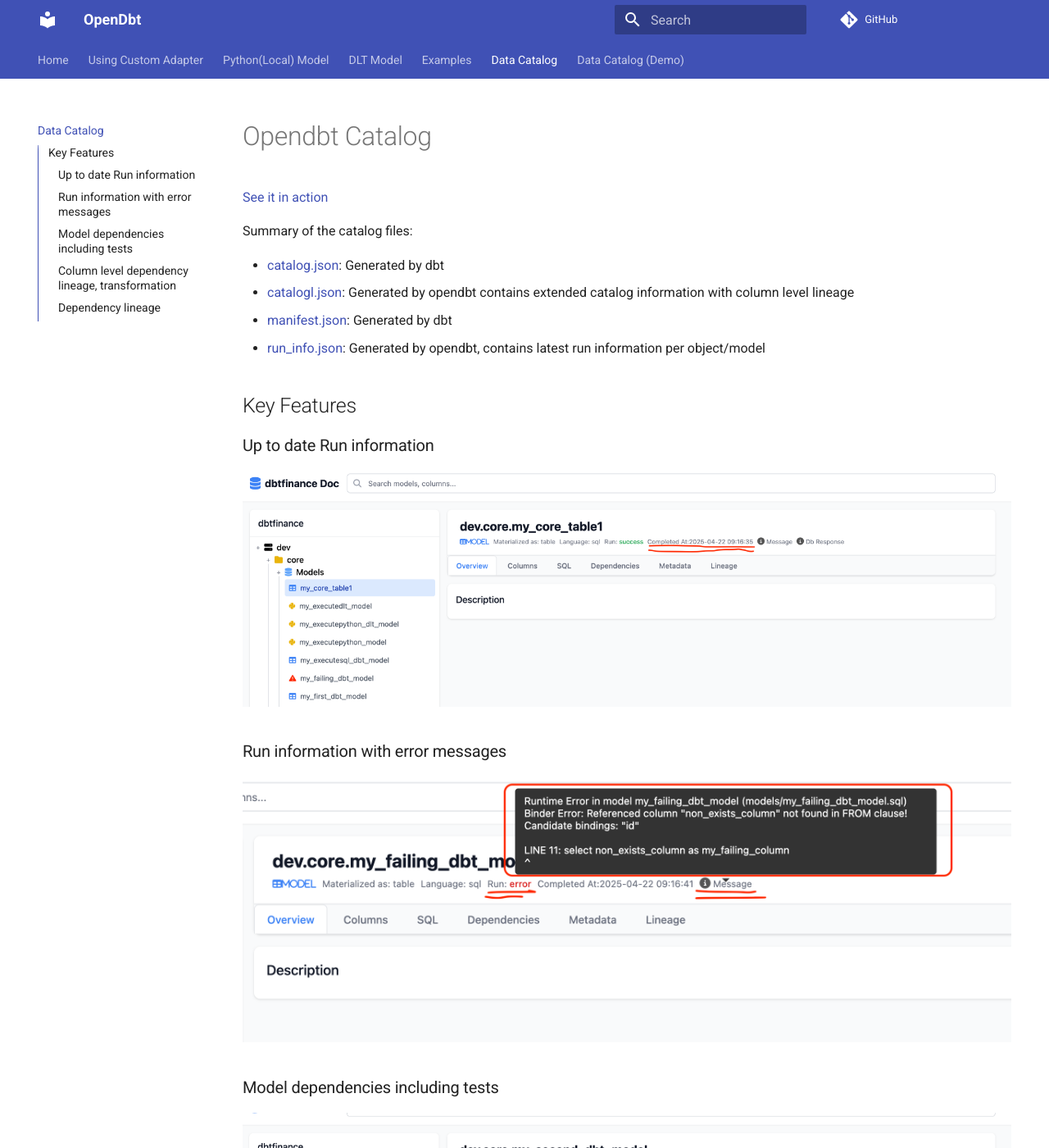
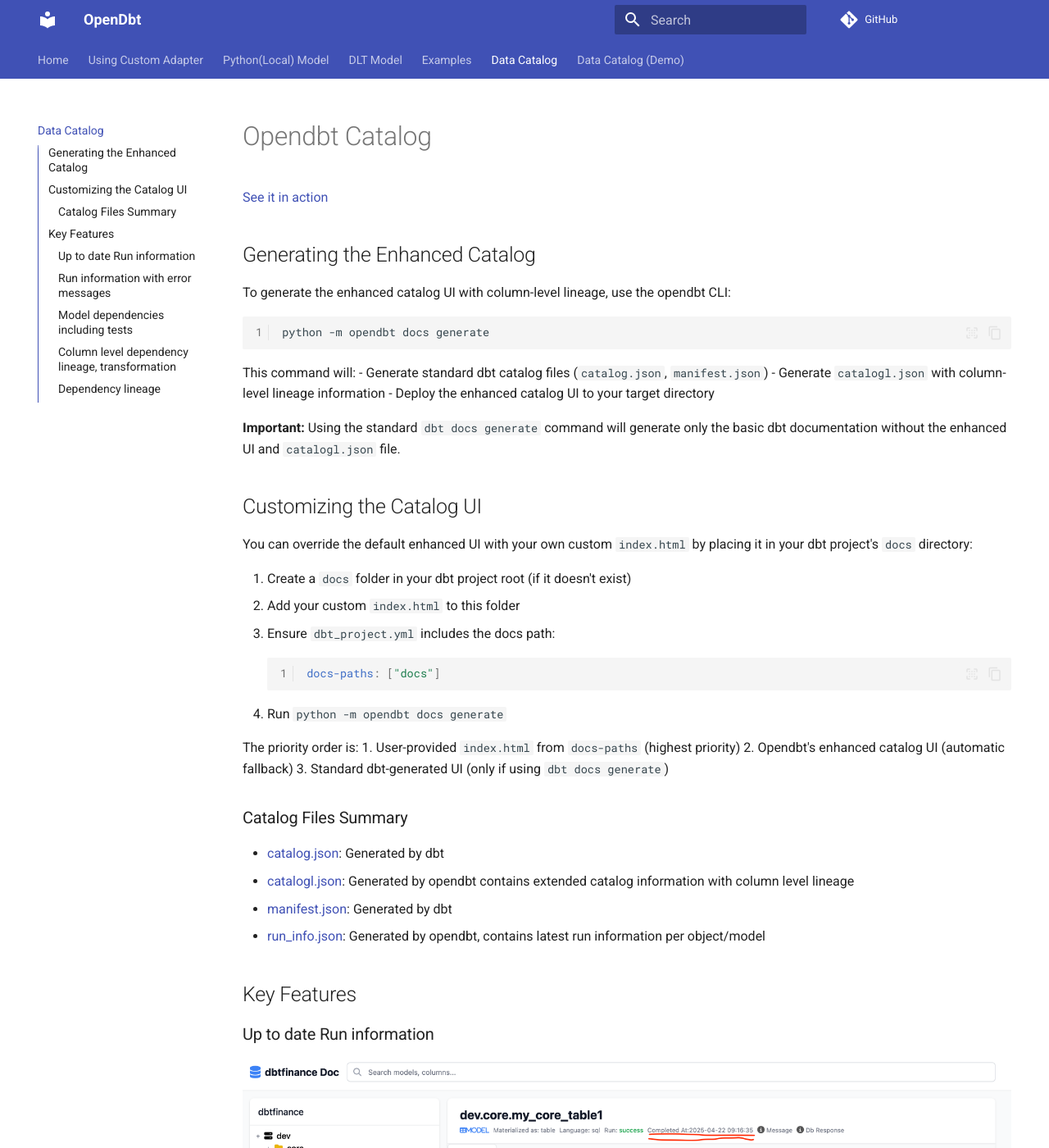
Before and after one commit to memiiso/opendbt, an MkDocs documentation site: the page built from docs/catalog.md, in a window 1280 px wide and 1400 px high. Shown: the whole window at 82% size. Built offline with MkDocs 1.6.1 and Material for MkDocs 9.7.7, drawn with Linux system fonts in a browser that asks for light colours; comment, search, counter and statistics services are not loaded.

Commit message:
Feat/auto generate enhanced catalog (#103)
* feat: Auto-deploy enhanced catalog UI when running dbt docs generate

- Modified deploy_user_index_html() to fallback to opendbt's enhanced UI
- If no user-provided index.html found in docs_paths, automatically copies
  opendbt/dbt/docs/index.html to target directory
- Applies to both dbt v17 and v18 task implementations
- Users can still override by providing their own index.html in docs_paths

This change makes the enhanced catalog UI (with column-level lineage,
dependency graphs, and modern Vue.js interface) available out-of-the-box
without requiring users to manually copy files.

Note: catalogl.json generation already happens automatically via
generate_opendbt_catalogl_json() method.

* feat: Auto-deploy enhanced catalog UI when running dbt docs generate

- Modified deploy_user_index_html() to fallback to opendbt's enhanced UI
- If no user-provided index.html found in docs_paths, automatically copies
  opendbt/dbt/docs/index.html to target directory
- Applies to both dbt v17 and v18 task implementations
- Users can still override by providing their own index.html in docs_paths
- Added comprehensive documentation on generating and customizing catalog UI
- Bumped version to 0.14.2

This change makes the enhanced catalog UI (with column-level lineage,
dependency graphs, and modern Vue.js interface) available out-of-the-box
without requiring users to manually copy files.

Usage: python -m opendbt docs generate

Note: catalogl.json generation already happens automatically via
generate_opendbt_catalogl_json() method.

* Added a note about how to generate new UI instead of default one

* Fixed path for default fallback index.html for UI

* Fixed path for default fallback index.html for UI

````diff
--- a/docs/catalog.md
+++ b/docs/catalog.md
@@ -2,7 +2,39 @@
 
 [See it in action](https://memiiso.github.io/opendbt/opendbtdocs/)
 
-Summary of the catalog files:
+## Generating the Enhanced Catalog
+
+To generate the enhanced catalog UI with column-level lineage, use the opendbt CLI:
+
+```bash
+python -m opendbt docs generate
+```
+
+This command will:
+- Generate standard dbt catalog files (`catalog.json`, `manifest.json`)
+- Generate `catalogl.json` with column-level lineage information
+- Deploy the enhanced catalog UI to your target directory
+
+**Important:** Using the standard `dbt docs generate` command will generate only the basic dbt documentation without the enhanced UI and `catalogl.json` file.
+
+## Customizing the Catalog UI
+
+You can override the default enhanced UI with your own custom `index.html` by placing it in your dbt project's `docs` directory:
+
+1. Create a `docs` folder in your dbt project root (if it doesn't exist)
+2. Add your custom `index.html` to this folder
+3. Ensure `dbt_project.yml` includes the docs path:
+   ```yaml
+   docs-paths: ["docs"]
+   ```
+4. Run `python -m opendbt docs generate`
+
+The priority order is:
+1. User-provided `index.html` from `docs-paths` (highest priority)
+2. Opendbt's enhanced catalog UI (automatic fallback)
+3. Standard dbt-generated UI (only if using `dbt docs generate`)
+
+### Catalog Files Summary
 
 - [catalog.json](catalog.json): Generated by dbt
 - [catalogl.json](catalogl.json): Generated by opendbt contains extended catalog information with column level lineage
--- a/opendbt/dbt/v17/task/docs/generate.py
+++ b/opendbt/dbt/v17/task/docs/generate.py
@@ -22,6 +22,12 @@
                 click.echo(f"Using user provided documentation page: {index_html.as_posix()}")
                 return
 
+        # If no user-provided index.html found, deploy opendbt's enhanced catalog UI
+        opendbt_index = Path(__file__).parent.parent.parent.parent.parent.joinpath("dbt").joinpath("docs").joinpath("index.html")
+        if opendbt_index.is_file() and opendbt_index.exists():
+            shutil.copyfile(opendbt_index, target)
+            click.echo(f"Using opendbt enhanced catalog UI: {opendbt_index.as_posix()}")
+
     def generate_opendbt_catalogl_json(self):
         catalog_path = Path(self.config.project_target_path).joinpath(CATALOG_FILENAME)
         manifest_path = Path(self.config.project_target_path).joinpath(MANIFEST_FILE_NAME)
--- a/opendbt/dbt/v18/task/docs/generate.py
+++ b/opendbt/dbt/v18/task/docs/generate.py
@@ -22,6 +22,12 @@
                 click.echo(f"Using user provided documentation page: {index_html.as_posix()}")
                 return
 
+        # If no user-provided index.html found, deploy opendbt's enhanced catalog UI
+        opendbt_index = Path(__file__).parent.parent.parent.parent.parent.joinpath("dbt").joinpath("docs").joinpath("index.html")
+        if opendbt_index.is_file() and opendbt_index.exists():
+            shutil.copyfile(opendbt_index, target)
+            click.echo(f"Using opendbt enhanced catalog UI: {opendbt_index.as_posix()}")
+
     def generate_opendbt_catalogl_json(self):
         catalog_path = Path(self.config.project_target_path).joinpath(CATALOG_FILENAME)
         manifest_path = Path(self.config.project_target_path).joinpath(MANIFEST_FILE_NAME)
--- a/pyproject.toml
+++ b/pyproject.toml
@@ -4,7 +4,7 @@
 
 [project]
 name = "opendbt"
-version = "0.14.1"
+version = "0.14.2"
 authors = [
     { name = "Memiiso Organization" },
 ]
````
Also changed, not shown: docs/examples.md (+6 -0 lines).
